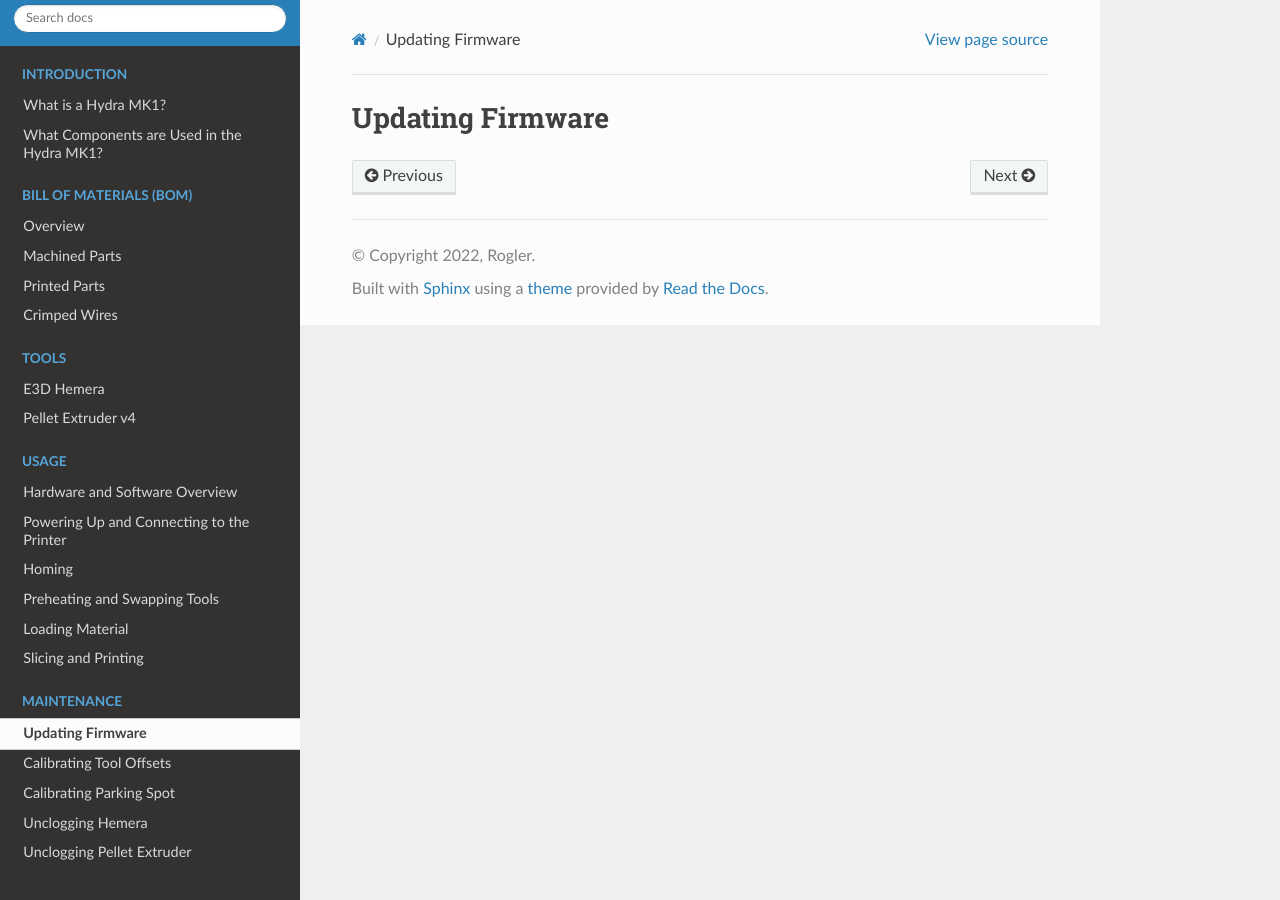
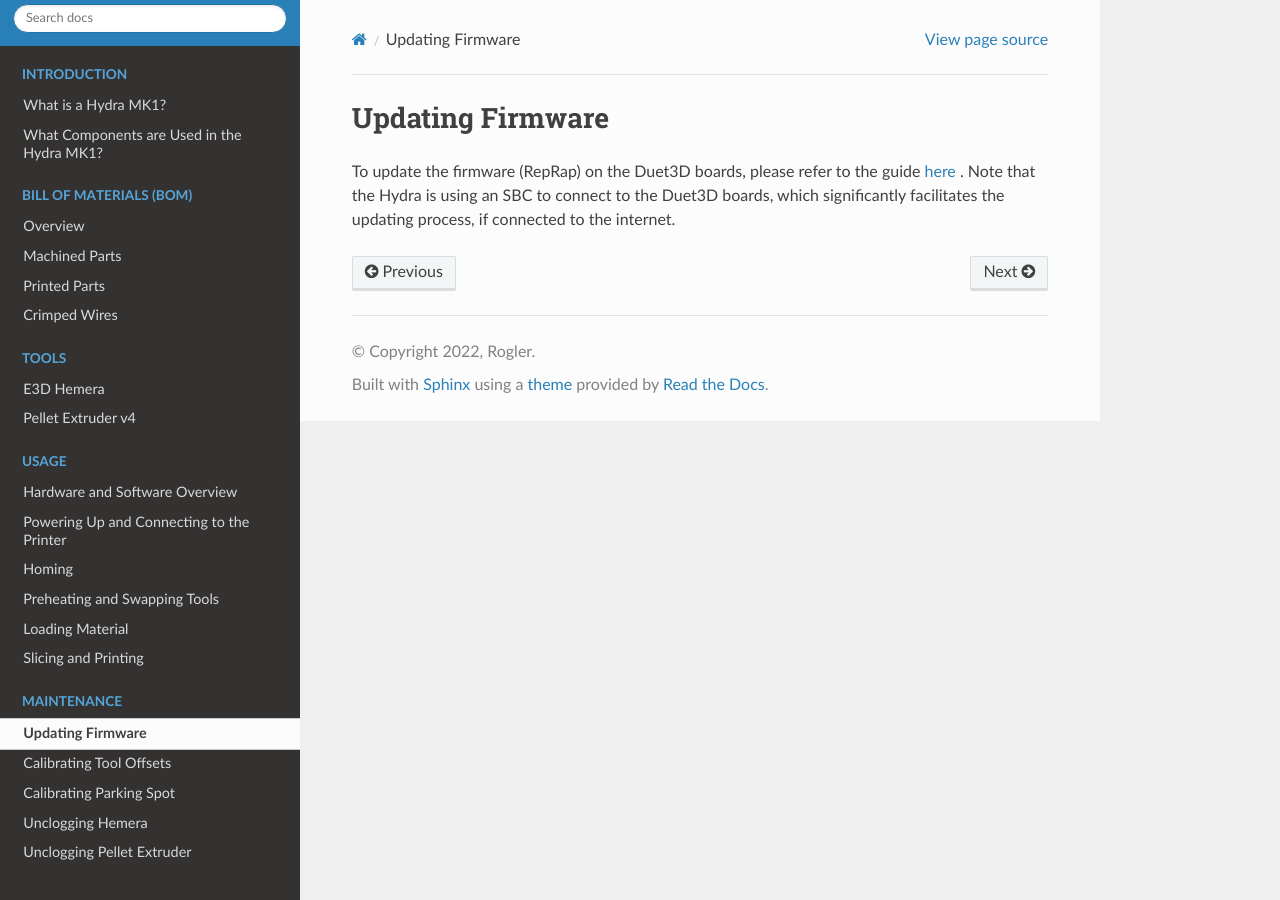
Before and after one commit to srl-ethz/hydra-documentation, a Sphinx documentation site: the page built from docs/source/maintenance/update.rst, in a window 1280 px wide. Built offline with Sphinx 7.4.7 and the Read the Docs theme 2.0.0, drawn with Linux system fonts in a browser that asks for light colours; pages that are not in the unit, such as notebooks, are missing from menus.

Commit message:
Update update.rst

```diff
--- a/docs/source/maintenance/update.rst
+++ b/docs/source/maintenance/update.rst
@@ -1,3 +1,5 @@
 ################################
 Updating Firmware
 ################################
+
+To update the firmware (RepRap) on the Duet3D boards, please refer to the guide  `here <https://duet3d.dozuki.com/Wiki/Getting_Started_With_Duet_3#Section_Updating_Duet_3_main_board_firmware>`_ . Note that the Hydra is using an SBC to connect to the Duet3D boards, which significantly facilitates the updating process, if connected to the internet.
```
